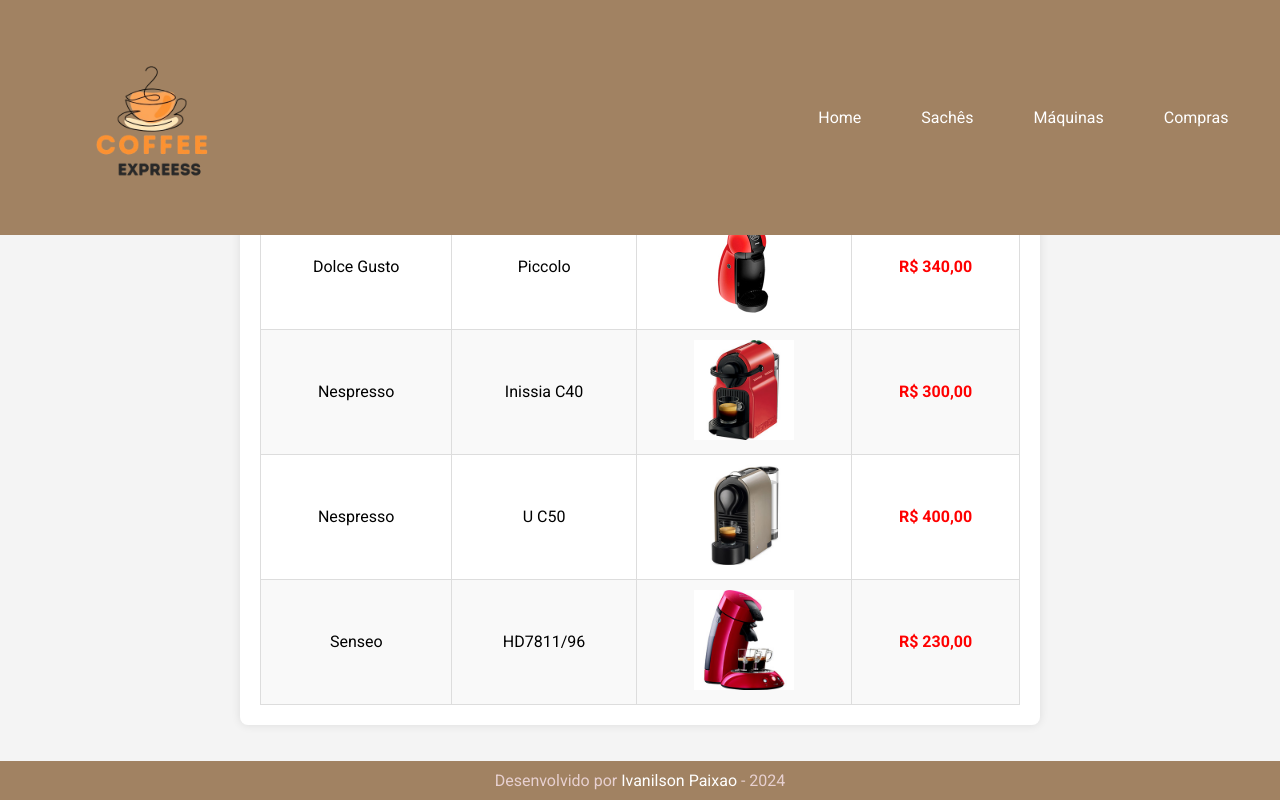
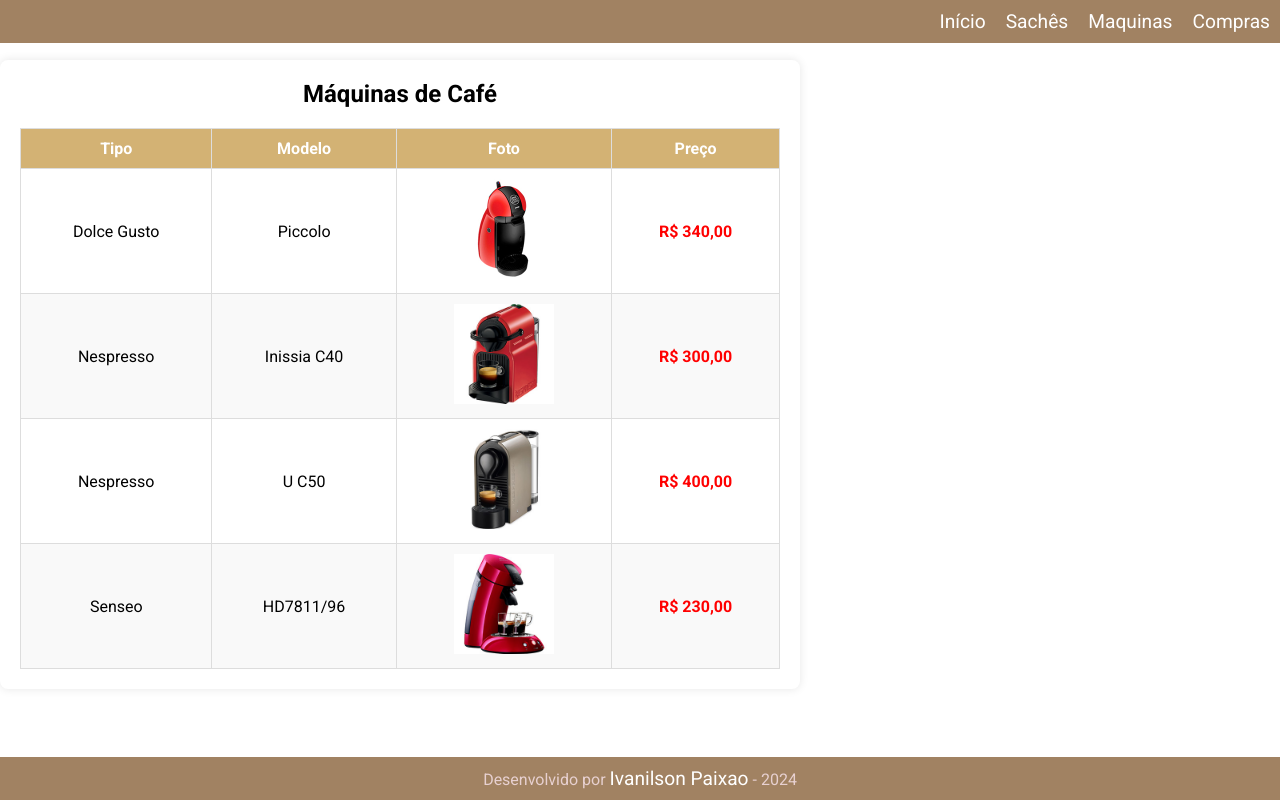
Before and after one commit to ivanilsonstfler/Ivanilson_sitecafe_p1, a plain HTML site: page maquinas.html in a window 1280 px wide. Drawn offline with Linux system fonts and the light colour scheme.

Commit message:
correçoes menu

```diff
--- a/maquinas.html
+++ b/maquinas.html
@@ -3,36 +3,18 @@
   <head>
     <meta charset="UTF-8" />
     <meta name="viewport" content="width=device-width, initial-scale=1.0" />
-    <link
-      rel="stylesheet"
-      href="https://fonts.googleapis.com/css2?family=Roboto:ital,wght@0,100;0,300;0,400;0,500;0,700;0,900;1,100;1,300;1,400;1,500;1,700;1,900&display=swap"
-    />
     <link rel="stylesheet" href="./sitecafe_p1.css/maquina.css" />
     <title>Maquinas</title>
   </head>
   <body>
     <header>
-      <nav class="navBar">
-        <img src="./imagens/Logo_Pquena.png" alt="image logo do cafe"><a href="./index.html" class="logo"></a>
-        <ul class="nav-menu">
-          <li class="nav-item">
-            <a href="./index.html" class="nav-link">Home</a>
-          </li>
-          <li class="nav-item">
-            <a href="./saches.html" class="nav-link">Sachês</a>
-          </li>
-          <li class="nav-item">
-            <a href="./maquinas.html" class="nav-link">Máquinas</a>
-          </li>
-          <li class="nav-item">
-            <a href="./compras.html" class="nav-link">Compras</a>
-          </li>
+        <nav class="menu">
+            <ul>
+              <li><a class="a-menu" href="./index.html">Início</a></li>
+              <li><a class="a-menu" href="./saches.html">Sachês</a></li>
+              <li><a class="a-menu" href="./maquinas.html">Maquinas</a></li>
+              <li><a class="a-menu" href="./compras.html">Compras</a></li>
             </ul>
-        <div class="hamburguer">
-          <span class="bar"></span>
-          <span class="bar"></span>
-          <span class="bar"></span>
-        </div>
         </nav>
     </header>
 
@@ -52,11 +34,7 @@
                     <td>Dolce Gusto</td>
                     <td>Piccolo</td>
                     <td>
-              <img
-                src="./imagens/Dulce_Gusto.jpg"
-                alt="Dolce Gusto Piccolo"
-                width="100"
-              />
+                        <img src="./imagens/Dulce_Gusto.jpg" alt="Dolce Gusto Piccolo" width="100">
                     </td>
                     <td class="preco">R$ 340,00</td>
                 </tr>
@@ -64,11 +42,7 @@
                     <td>Nespresso</td>
                     <td>Inissia C40</td>
                     <td>
-              <img
-                src="./imagens/Nespresso_Inissia.jpg"
-                alt="Nespresso Inissia C40"
-                width="100"
-              />
+                        <img src="./imagens/Nespresso_Inissia.jpg" alt="Nespresso Inissia C40" width="100">
                     </td>
                     <td class="preco">R$ 300,00</td>
                 </tr>
@@ -76,11 +50,7 @@
                     <td>Nespresso</td>
                     <td>U C50</td>
                     <td>
-              <img
-                src="./imagens/Nespresso_C50.jpg"
-                alt="Nespresso U C50"
-                width="100"
-              />
+                        <img src="./imagens/Nespresso_C50.jpg" alt="Nespresso U C50" width="100">
                     </td>
                     <td class="preco">R$ 400,00</td>
                 </tr>
@@ -88,11 +58,7 @@
                     <td>Senseo</td>
                     <td>HD7811/96</td>
                     <td>
-              <img
-                src="./imagens/Senseo.jpg"
-                alt="Senseo HD7811/96"
-                width="100"
-              />
+                        <img src="./imagens/Senseo.jpg" alt="Senseo HD7811/96" width="100">
                     </td>
                     <td class="preco">R$ 230,00</td>
                 </tr>
@@ -101,13 +67,7 @@
     </div>
 
     <footer>
-      <p>
-        Desenvolvido por
-        <a href="https://www.instagram.com/ivanilson_sassa" target="_blank"
-          >Ivanilson Paixao</a
-        >
-        - 2024
-      </p>
+        <p>Desenvolvido por <a href="https://www.instagram.com/ivanilson_sassa" target="_blank">Ivanilson Paixao</a> - 2024</p>
     </footer>
 </body>
 </html>
--- a/sitecafe_p1.css/compras.css
+++ b/sitecafe_p1.css/compras.css
@@ -1,69 +1,69 @@
 @import url('https://fonts.googleapis.com/css2?family=Roboto:ital,wght@0,100;0,300;0,400;0,500;0,700;0,900;1,100;1,300;1,400;1,500;1,700;1,900&display=swap');
-
-/* Estilos Compras CSS */
 *{
     margin: 0;
     padding: 0;
     box-sizing: border-box;
     font-family:' Roboto',sans-serif;
 }
-header{
-    background-color: #a18262;
-    padding: 1.1rem;
-}
+
+
+nav {
+    text-align: center;
+    background-color: #a18262;    padding: 10px;
+    display: flex;
+    justify-content: flex-end;
+  }
+  .menu{
+    overflow: hidden;
+  }
+  .menu a{
+    float: right;
+
+  }
+  ul {
+      list-style: none;
+      padding: 0;
+      margin: 0;
+      display: flex;
+  }
+
+
+  li {
+      margin-left: 20px;
+  }
+
+
+  a {
+      font: 1.2rem 'Roboto', sans-serf;
+      color: #fff;
+      text-decoration: none;
+
+  }
+
 li{
     list-style: none;
 }
-a{
-    color: #fff;
-    text-decoration: none;
-}
-.navBar{
- min-width: 70px;
-display: flex;
-align-items: center;
-justify-content: space-between;
-padding: 0 34px;
-}
-.logo{
-    font-size: 2rem;
-    font-weight: bold;
-}
 
-.nav-menu{
+
+.menu{
     display: flex;
     align-items: center;
     gap: 60px;
 }
 
-.nav-link{
+.a-menu{
+    font-size: 1.15rem;
     transition: 0.5s ease;
 }
-.nav-link:hover{
+.a-menu:hover{
     color: #d2c800;
 }
 
-.hamburguer{
-    display: none;
-    cursor: pointer;
+body {
+    font-family: 'Roboto', sans-serif;
+    background-color: #f0f0f0;
 }
 
-.bar{
-    display: block;
-    width: 28px;
-    height: 3px;
-    border-radius: 2px;
-    margin: 5px auto;
-    background-color: #fff;
-    transition: all 0.3s ease-in-out;
-}
-body {
-    font-family: 'Roboto', sans-serif;
-}
-body {
-    font-family: Arial, sans-serif;
-    background-color: #f0f0f0;
-}
 
 form {
     width: 600px;
--- a/sitecafe_p1.css/index.css
+++ b/sitecafe_p1.css/index.css
@@ -1,155 +1,112 @@
 @import url('https://fonts.googleapis.com/css2?family=Roboto:ital,wght@0,100;0,300;0,400;0,500;0,700;0,900;1,100;1,300;1,400;1,500;1,700;1,900&display=swap');
-*{
+
+* {
     margin: 0;
     padding: 0;
     box-sizing: border-box;
-    font-family:' Roboto',sans-serif;
-}
-header{
-    background-color: #a18262;
-    padding: 1.1rem;
-}
-img{
-    height: 75px;
-    width: 75px;
-    margin-top: 1px;
-    cursor: pointer;
-
-}
-li{
-    list-style: none;
-}
-a{
-    color: #fff;
-    text-decoration: none;
-}
-.navBar{
- min-width: 70px;
-display: flex;
-align-items: center;
-justify-content: space-between;
-padding: 0 34px;
-}
-.logo{
-    font-size: 2rem;
-    font-weight: bold;
+    font-family: 'Roboto', sans-serif;
 }
 
-.nav-menu{
-    display: flex;
-    align-items: center;
-    gap: 60px;
-}
-
-.nav-link{
-    transition: 0.5s ease;
-}
-.nav-link:hover{
-    color: #d2c800;
-}
-
-.hamburguer{
-    display: none;
-    cursor: pointer;
-}
-
-.bar{
-    display: block;
-    width: 28px;
-    height: 3px;
-    border-radius: 2px;
-    margin: 5px auto;
-    background-color: #fff;
-    transition: all 0.3s ease-in-out;
-}
-body{
-    font-family: 'Roboto',  sans-serif;
+body {
+    font-family: 'Roboto', sans-serif;
     background-image: url(../imagens/desktip.jpg);
     background-repeat: no-repeat;
     background-size: cover;
     background-position: center;
-    background-size: 100%;
-    background-attachment: fixed;
     width: 100%;
     height: 100vh;
+    overflow: hidden;
 }
-.C-title{
+
+nav {
+    text-align: center;
+    background-color: #a18262;
+    padding: 10px;
+    display: flex;
+    justify-content: flex-end;
+    position: fixed;
+    width: 100%;
+    top: 0;
+    z-index: 1000;
+}
+
+.menu {
+    display: flex;
+    gap: 20px;
+}
+
+ul {
+    list-style: none;
+    display: flex;
+    gap: 20px;
+}
+
+li {
+    list-style: none;
+}
+
+a {
+    font-size: 1.2rem;
+    color: #fff;
+    text-decoration: none;
+    transition: 0.5s ease;
+}
+
+a:hover {
+    color: #d2c800;
+}
+
+.C-title {
     margin-left: 5rem;
     margin-top: 10rem;
+    color: #fff;
 }
-.C-title h1{
-    color: #fff;
+
+.C-title h1 {
     font-size: 4.8rem;
 }
-.C-title p{
+
+.C-title p {
     color: rgb(231, 208, 208);
     line-height: 2rem;
     font-size: 1.2rem;
     font-weight: 100;
 }
-.C-title button{
+
+.C-title button {
     margin-top: 2rem;
     background-color: #d3ad7f;
     color: #fff;
     font-size: 1.2rem;
-    padding: 10px 10px;
+    padding: 10px 20px;
     cursor: pointer;
+    border: none;
 }
-.C-title button:hover{
+
+.C-title button:hover {
     letter-spacing: 2px;
     transition: 0.3s all;
 }
-footer{
-    position:fixed;
+
+footer {
+    position: fixed;
     bottom: 0;
     left: 0;
     width: 100%;
     background-color: #a18262;
-	padding: 10px;
+    padding: 10px;
     text-align: center;
 }
 
-footer p{
-	text-align: center;
-	color: rgb(231, 208, 208);
+footer p {
+    color: rgb(231, 208, 208);
 }
 
-footer a{
-	color: #FFF;
+footer a {
+    color: #FFF;
+    text-decoration: none;
 }
 
-footer a:hover{
-	color: #cdd400;
+footer a:hover {
+    color: #cdd400;
 }
-@media (max-width:768px){
-.hamburguer{
-    display: block;
-}
-.hamburguer.active .bar:nth-child(2){
-    opacity: 0;
-}
-.hamburguer.active .bar:nth-child(1){
-    transform: translateY(8px) rotate(45deg);
-}
-.hamburguer.active .bar:nth-child(3){
-    transform: translateY(-8px) rotate(-45deg);
-}
-.nav-menu{
-    position: fixed;
-    left: 100%;
-    top: 70px;
-    gap: 0;
-    border-radius: 0 0 15px 15px;
-    background-color: #101026;
-    text-align: center;
-    flex-direction: column;
-    width: 100%;
-    transition: 0.3s;
-}
-.nav-item{
-    margin: 16px 0;
-}
-.nav-menu.active{
-    left: 0;
-}
-}
--- a/sitecafe_p1.css/maquina.css
+++ b/sitecafe_p1.css/maquina.css
@@ -1,5 +1,4 @@
 @import url('https://fonts.googleapis.com/css2?family=Roboto:ital,wght@0,100;0,300;0,400;0,500;0,700;0,900;1,100;1,300;1,400;1,500;1,700;1,900&display=swap');
-
 * {
   margin: 0;
   padding: 0;
@@ -12,75 +11,37 @@
   overflow-y: auto;
 }
 
-  header {
+nav {
+  position: fixed;
+  width: 100%;
   background-color: #a18262;
-    padding: 1.1rem;
-    position: fixed;
-    top: 0;
-    left: 0;
-    width: 100%;
-    z-index: 1000;
+  padding: 10px;
+  display: flex;
+  justify-content: flex-end;
+  align-items: center;
 }
 
-  .navBar {
+ul {
+  list-style: none;
   display: flex;
-    align-items: center;
-    justify-content: space-between;
-    padding: 0 34px;
+  margin: 0;
 }
 
-  .navBar img {
-    width: 200px;
-    height: auto;
+li {
+  margin-left: 20px;
 }
 
-  .logo {
-    font-size: 2rem;
-    font-weight: bold;
-    color: #fff;
+a {
+  font: 1.2rem 'Roboto', sans-serif;
   text-decoration: none;
 }
 
-  .nav-menu {
-    display: flex;
-    align-items: center;
-    gap: 60px;
+.a-menu:link, .a-menu:visited {
+  color: #fff;
 }
 
-  .nav-item {
-    list-style: none;
-  }
-
-  .nav-link {
-    color: #fff;
-    text-decoration: none;
-    transition: 0.5s ease;
-  }
-
-  .nav-link:hover {
+.a-menu:hover, .a-menu:active {
   color: #d2c800;
-  }
-
-  .hamburguer {
-    display: none;
-    cursor: pointer;
-  }
-
-  .bar {
-    display: block;
-    width: 28px;
-    height: 3px;
-    margin: 5px auto;
-    background-color: #fff;
-    transition: all 0.3s ease-in-out;
-  }
-
-  body {
-    background-color: #f4f4f4;
-    display: flex;
-    justify-content: center;
-    align-items: center;
-    padding-top: 80px;
 }
 
 .container {
@@ -90,6 +51,7 @@
   box-shadow: 0 0 10px rgba(0, 0, 0, 0.1);
   width: 90%;
   max-width: 800px;
+  margin-top: 60px;
   margin-bottom: 60px;
 }
 
@@ -156,41 +118,14 @@
 }
 
 @media (max-width: 768px) {
-    .hamburguer {
-      display: block;
+  nav {
+      flex-direction: column;
+      align-items: center;
   }
 
-    .hamburguer.active .bar:nth-child(2) {
-      opacity: 0;
-    }
-
-    .hamburguer.active .bar:nth-child(1) {
-      transform: translateY(8px) rotate(45deg);
-    }
-
-    .hamburguer.active .bar:nth-child(3) {
-      transform: translateY(-8px) rotate(-45deg);
-    }
-
-    .nav-menu {
-      position: fixed;
-      left: 100%;
-      top: 70px;
+  ul {
       flex-direction: column;
-      gap: 0;
-      background-color: #101026;
-      width: 100%;
-      border-radius: 0 0 15px 15px;
-      transition: 0.3s;
-      text-align: center;
-    }
-
-    .nav-item {
-      margin: 16px 0;
-    }
-
-    .nav-menu.active {
-      left: 0;
+      gap: 10px;
   }
 
   .container {
--- a/sitecafe_p1.css/saches.css
+++ b/sitecafe_p1.css/saches.css
@@ -1,63 +1,62 @@
 @import url('https://fonts.googleapis.com/css2?family=Roboto:ital,wght@0,100;0,300;0,400;0,500;0,700;0,900;1,100;1,300;1,400;1,500;1,700;1,900&display=swap');
-header {
-    background-color: #a18262;
-    padding: 1.1rem;
-    position: fixed;
-    top: 0;
-    left: 0;
-    width: 100%;
-    z-index: 1000;
+*{
+    margin: 0;
+    padding: 0;
+    box-sizing: border-box;
+    font-family:' Roboto',sans-serif;
 }
 
-li {
+
+nav {
+    text-align: center;
+    background-color: #a18262;    padding: 10px;
+    display: flex;
+    justify-content: flex-end;
+  }
+  .menu{
+    overflow: hidden;
+  }
+  .menu a{
+    float: right;
+
+  }
+  ul {
+      list-style: none;
+      padding: 0;
+      margin: 0;
+      display: flex;
+  }
+
+
+  li {
+      margin-left: 20px;
+  }
+
+
+  a {
+      font-family:  1.2rem 'Roboto', sans-serf;
+      color: #fff;
+      text-decoration: none;
+
+  }
+
+li{
     list-style: none;
 }
 
-a {
-    color: #fff;
-    text-decoration: none;
-}
 
-.navBar {
-    min-width: 70px;
-    display: flex;
-    align-items: center;
-    justify-content: space-between;
-    padding: 0 34px;
-}
-
-.logo {
-    font-size: 2rem;
-    font-weight: bold;
-}
-
-.nav-menu {
+.menu{
     display: flex;
     align-items: center;
     gap: 60px;
 }
 
-.nav-link {
+.a-menu{
+    font-size: 1.15rem;
     transition: 0.5s ease;
 }
-
-.nav-link:hover {
+.a-menu:hover{
     color: #d2c800;
-}
-
-.hamburguer {
-    display: none;
-    cursor: pointer;
-}
-
-.bar {
-    display: block;
-    width: 28px;
-    height: 3px;
-    border-radius: 2px;
-    margin: 5px auto;
-    background-color: #fff;
-    transition: all 0.3s ease-in-out;
 }
 footer {
     position: fixed;
```
Also changed, not shown: compras.html (+8 -14 lines), index.html (+13 -20 lines), saches.html (+7 -13 lines). Lines whose indentation alone changed are shown as unchanged.
